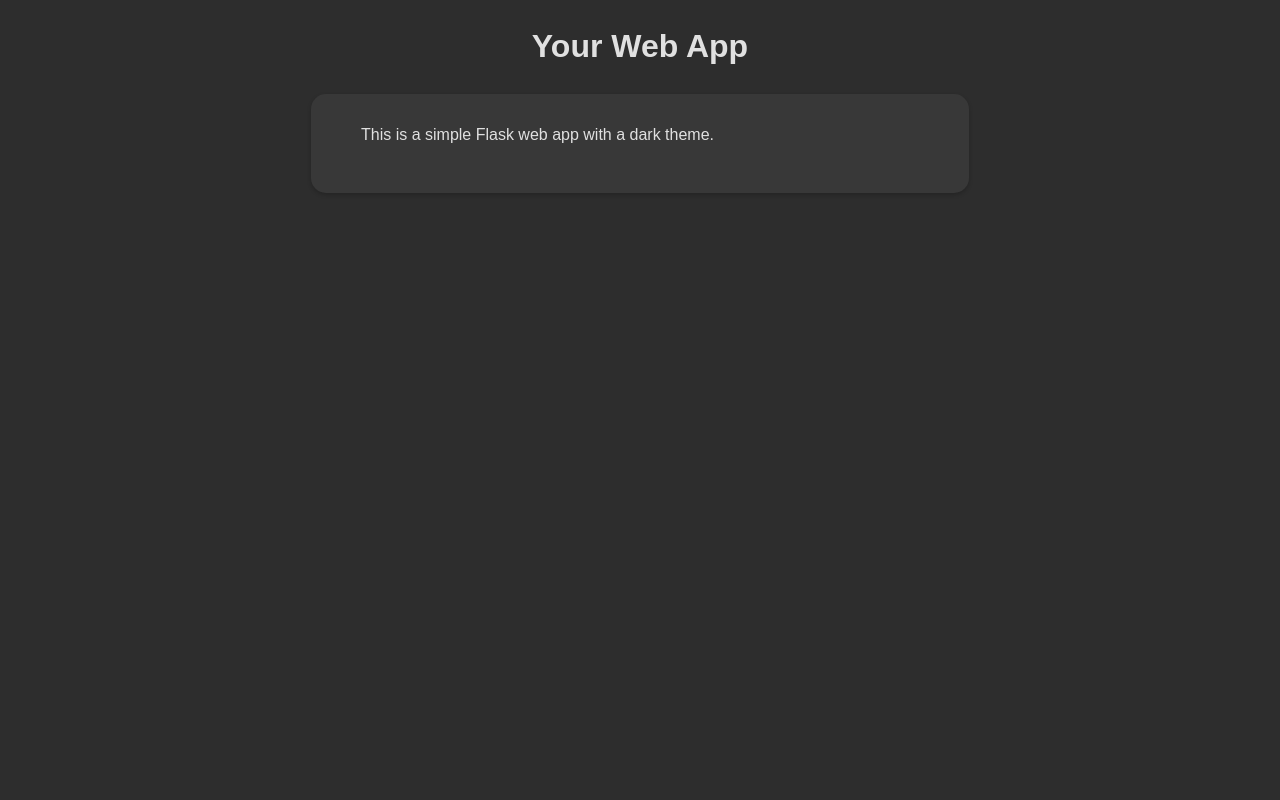
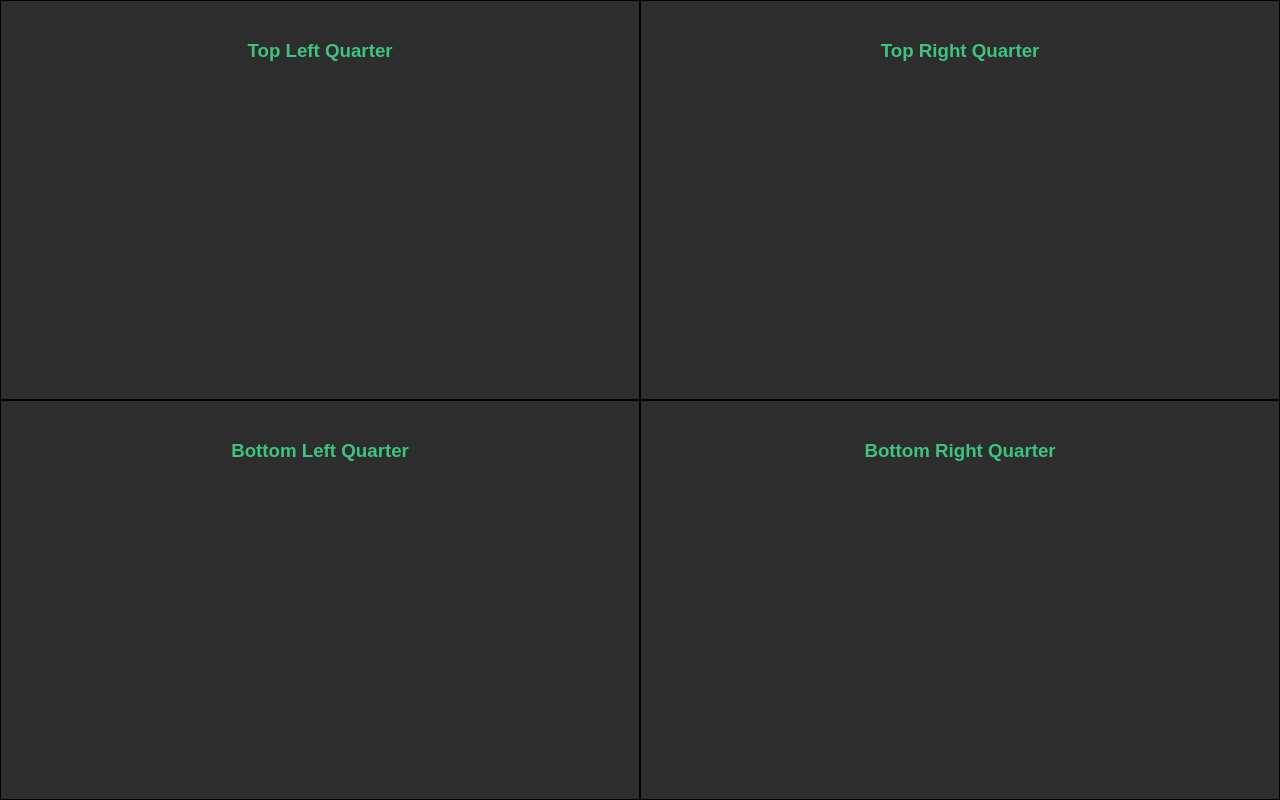
Before and after one commit to mrs714/Domotics, a Flask app: page / in a window 1280 px wide. Run offline with Flask 3, Linux system fonts and the light colour scheme; some libraries are stand-ins or nearby versions.

Commit message:
split in four

```diff
--- a/static/style.css
+++ b/static/style.css
@@ -6,6 +6,49 @@ body {
     line-height: 1.6;
     margin: 20px;
     padding: 0;
+  }
+
+  div {
+    position: absolute;
+    padding: 1em;
+    border: 1px solid #000;
+  }
+
+  #nw, #ne, #sw, #se {
+    position: absolute;
+    padding: 1em;
+    border: 1px solid #000;
+    color: #fff; /* Text color */
+    text-align: center;
+    background: #2d2d2d;
+  }
+
+  #nw {
+    top: 0;
+    left: 0;
+    right: 50%;
+    bottom: 50%;
+  }
+
+  #ne {
+    top: 0;
+    left: 50%;
+    right: 0;
+    bottom: 50%;
+  }
+
+  #sw {
+    top: 50%;
+    left: 0;
+    right: 50%;
+    bottom: 0;
+  }
+
+  #se {
+    top: 50%;
+    left: 50%;
+    right: 0;
+    bottom: 0;
   }
 
   .container {
--- a/templates/index.html
+++ b/templates/index.html
@@ -10,22 +10,24 @@
 <!-- templates/index.html -->
 
 <body>
-    <header class="bg-dark text-white p-4">
-        <h1 class="text-center">Your Web App</h1>
-    </header>
+    <div id="nw" class="content">
+        <h3>Top Left Quarter</h3>
+        <!-- Additional content for the top left quarter -->
+    </div>
 
-    <section class="container mt-4">
-        <p>This is a simple Flask web app with a dark theme.</p>
-    </section>
+    <div id="ne" class="content">
+        <h3>Top Right Quarter</h3>
+        <!-- Additional content for the top right quarter -->
+    </div>
 
-    <!-- ... (more Bootstrap-styled content) ... -->
+    <div id="sw" class="content">
+        <h3>Bottom Left Quarter</h3>
+        <!-- Additional content for the bottom left quarter -->
+    </div>
 
-    <script src="https://code.jquery.com/jquery-3.2.1.slim.min.js"></script>
-    <script src="https://cdnjs.cloudflare.com/ajax/libs/popper.js/1.12.9/umd/popper.min.js"></script>
-    <script src="https://maxcdn.bootstrapcdn.com/bootstrap/4.0.0/js/bootstrap.min.js"></script>
+    <div id="se" class="content">
+        <h3>Bottom Right Quarter</h3>
+        <!-- Additional content for the bottom right quarter -->
+    </div>
 </body>
-
 </html>
-
-
-</html>
```
